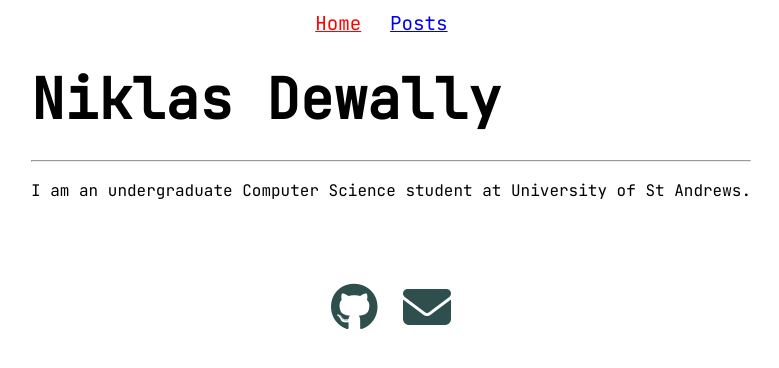
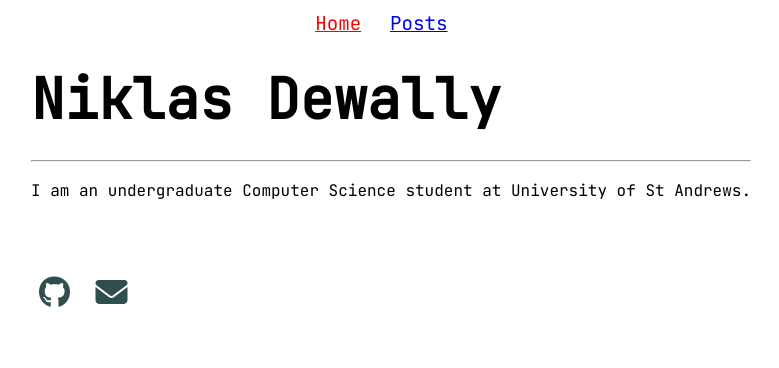
Before and after one commit to niklasdewally/niklasdewally.github.io, a Jekyll site: the page built from index.html, in a window 1280 px wide. Shown: the top 368 px of the page, without its empty margins (249-1028 px from the left). Built offline with Jekyll 4.4.1, drawn with Linux system fonts in a browser that asks for light colours.

Commit message:
More icon tweaks

```diff
--- a/_includes/contacticons.html
+++ b/_includes/contacticons.html
@@ -1,4 +1,4 @@
 <address>
-    <a href="https://github.com/niklasdewally"><i class="fa-brands fa-github fa-3x"></i></a>
-    <a href="mailto:hello@ndjd.uk"><i class="fa-solid fa-envelope fa-3x"></i></a>
+    <a href="https://github.com/niklasdewally"><i class="fa-brands fa-github fa-2x"></i></a>
+    <a href="mailto:hello@ndjd.uk"><i class="fa-solid fa-envelope fa-2x"></i></a>
 </address>
--- a/assets/css/style.css
+++ b/assets/css/style.css
@@ -85,7 +85,7 @@ nav > a {
 /* CONTACT DETAILS */
 
 address {
-    margin-top: 5%;
+    margin-top: 10%;
 }
 
 address a {
--- a/index.html
+++ b/index.html
@@ -15,7 +15,7 @@
             <h1>Niklas Dewally</h1>
             <hr>
             <p>I am an undergraduate Computer Science student at University of St Andrews.</p>
+        {% include contacticons.html %}
         </main>
-        {% include contacticons.html %}
     </body>
 </html>
```
Also changed, not shown: 2 other files.
